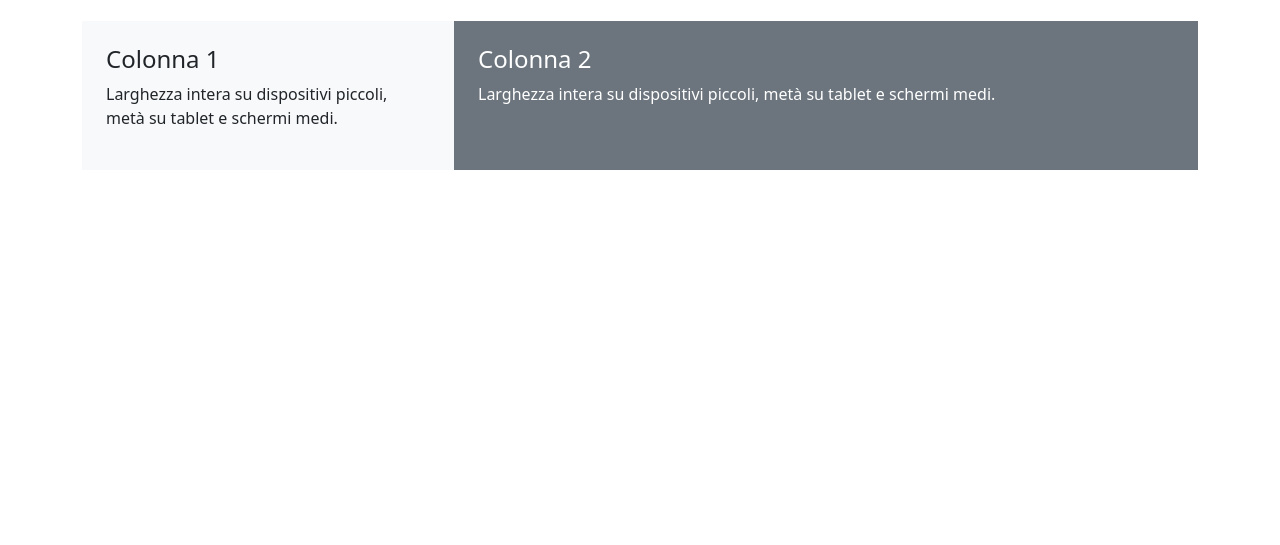
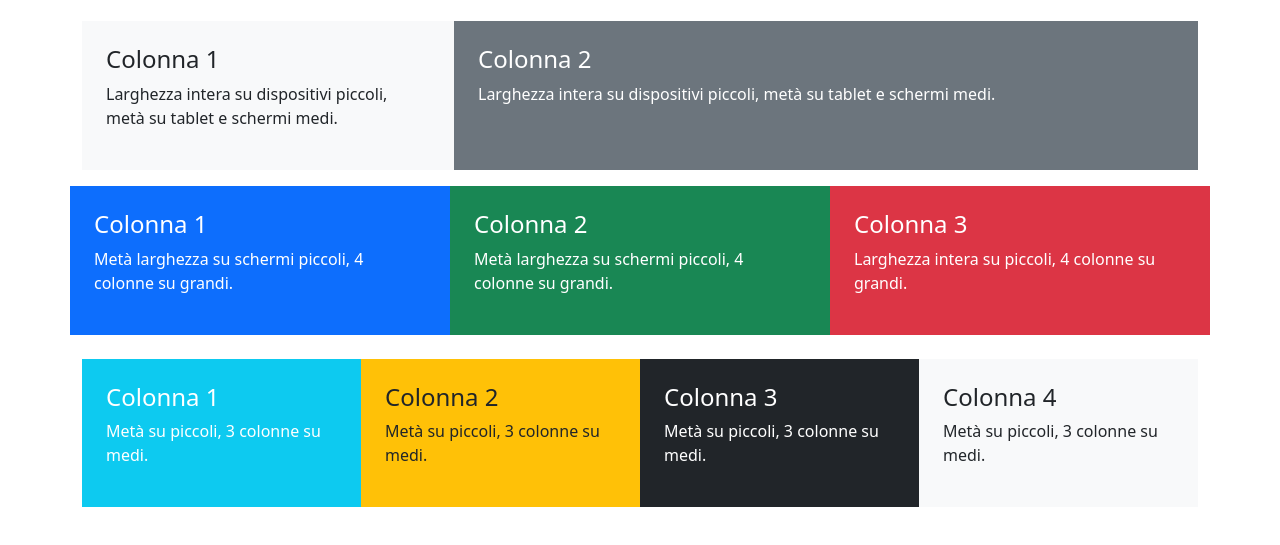
Before and after one commit to carminerizzi91-spec/htmlcss-bootstrap-layout, a plain HTML site: page index.html in a window 1280 px wide. Shown: the part 107-652 px from the top of the page. Drawn offline with Linux system fonts and the light colour scheme.

Commit message:
add: seconda e terza sezione

```diff
--- a/index.html
+++ b/index.html
@@ -30,7 +30,41 @@
   </div>
 </div>
 
+  <!-- Seconda sezione -->
+  <div class="row mb-4">
+    <div class="col-12 col-sm-6 col-md-4 col-lg-4 bg-primary text-white p-4">
+      <h4>Colonna 1</h4>
+      <p>Metà larghezza su schermi piccoli, 4 colonne su grandi.</p>
+    </div>
+    <div class="col-12 col-sm-6 col-md-4 col-lg-4 bg-success text-white p-4">
+      <h4>Colonna 2</h4>
+      <p>Metà larghezza su schermi piccoli, 4 colonne su grandi.</p>
+    </div>
+    <div class="col-12 col-lg-4 col-md-4 bg-danger text-white p-4">
+      <h4>Colonna 3</h4>
+      <p>Larghezza intera su piccoli, 4 colonne su grandi.</p>
+    </div>
+  </div>
 
+  <!-- Terza sezione -->
+  <div class="row g-0 ">
+    <div class="col-12 col-sm-6 col-md-3 bg-info text-white p-4">
+      <h4>Colonna 1</h4>
+      <p>Metà su piccoli, 3 colonne su medi.</p>
+    </div>
+    <div class="col-12 col-sm-6 col-md-3 bg-warning p-4">
+      <h4>Colonna 2</h4>
+      <p>Metà su piccoli, 3 colonne su medi.</p>
+    </div>
+    <div class="col-12 col-sm-6 col-md-3 bg-dark text-white p-4">
+      <h4>Colonna 3</h4>
+      <p>Metà su piccoli, 3 colonne su medi.</p>
+    </div>
+    <div class="col-12 col-sm-6 col-md-3 bg-light p-4">
+      <h4>Colonna 4</h4>
+      <p>Metà su piccoli, 3 colonne su medi.</p>
+    </div>
+  </div>
 
 </div>
 
```
